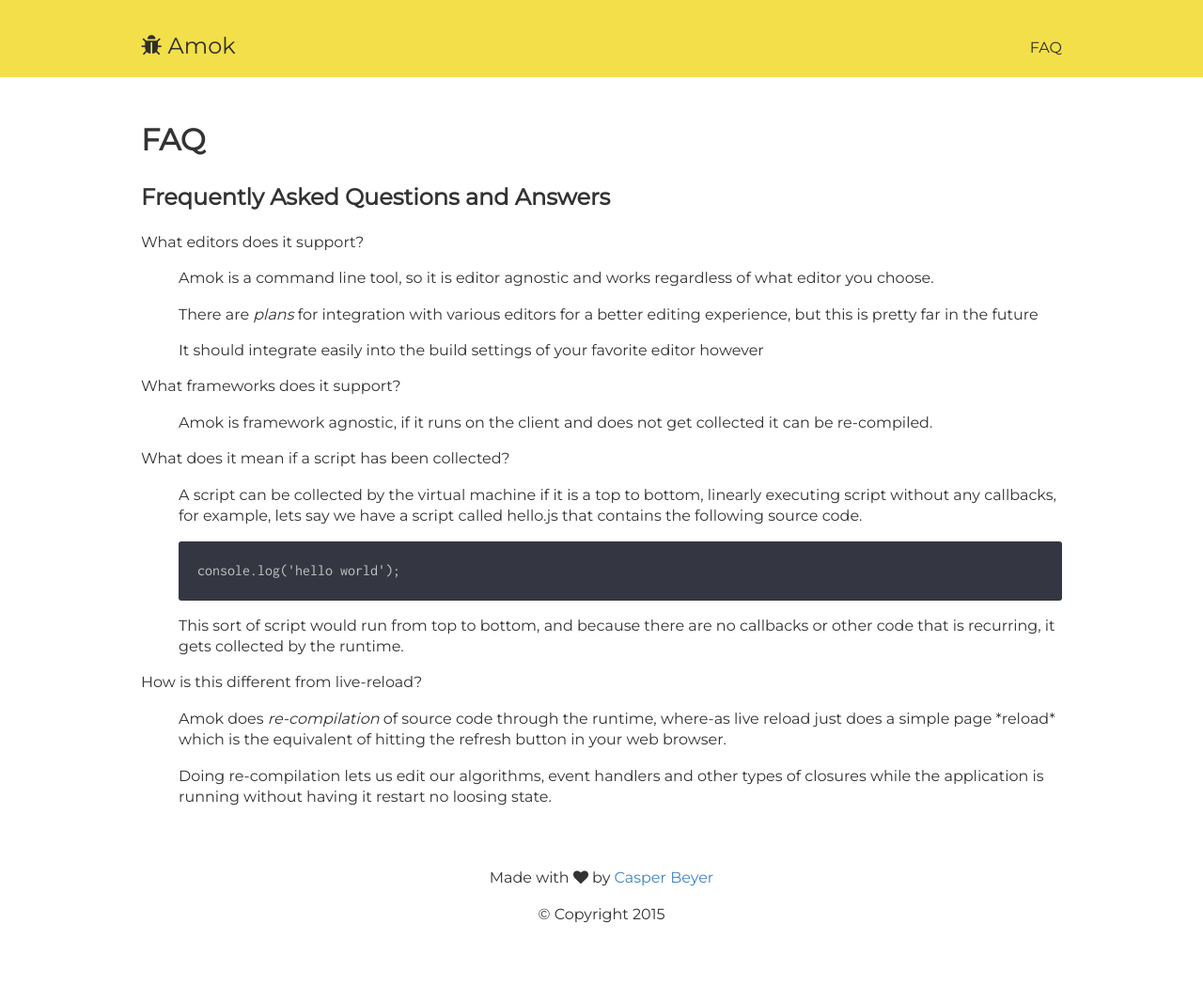
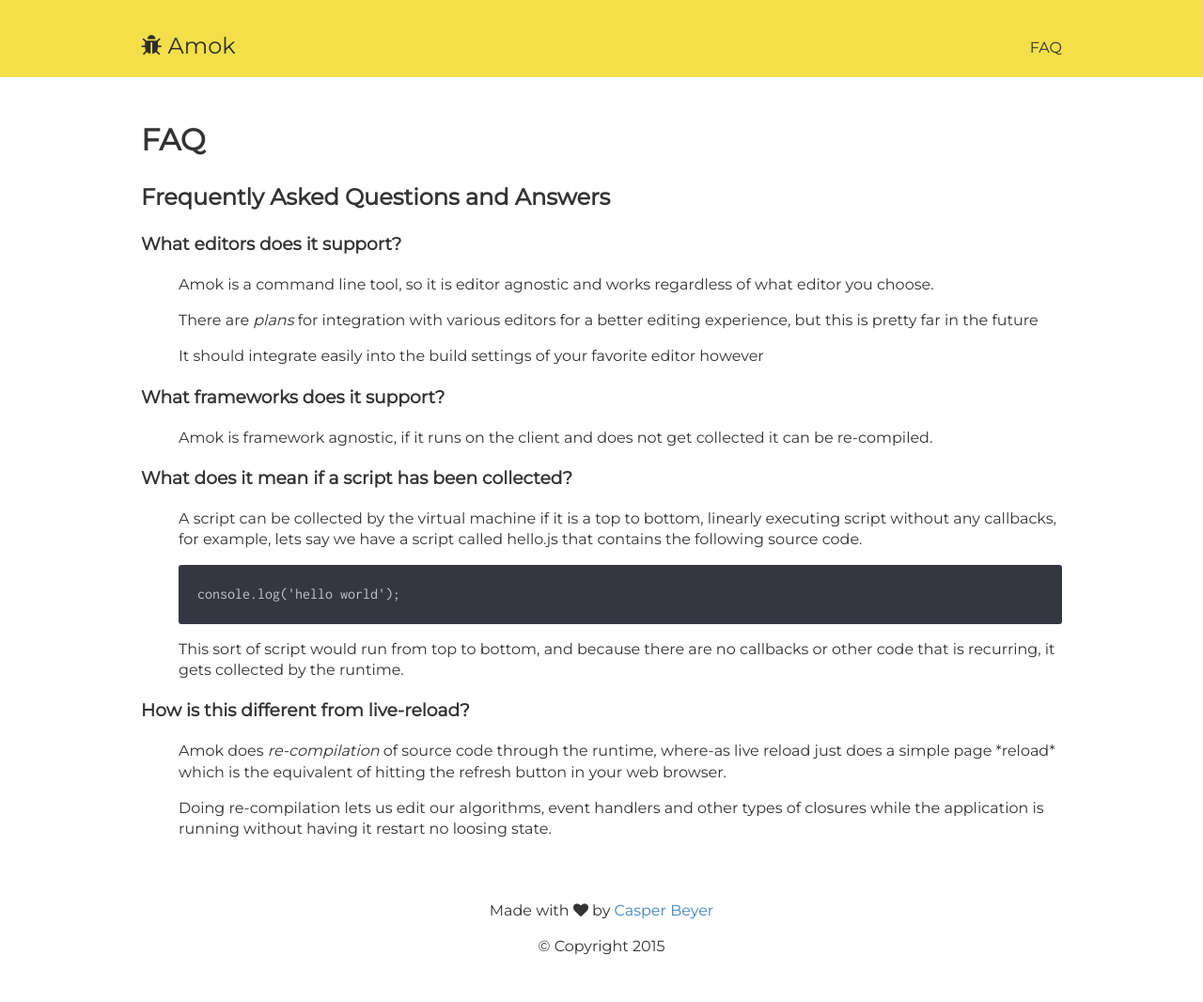
Before and after one commit to stereokai/amok, a Jekyll site: the page built from faq.html, in a window 1280 px wide. Shown: the whole page at 94% size. Built offline with Jekyll 4.4.1, drawn with Linux system fonts in a browser that asks for light colours; nearby versions of some CDN libraries; library files that are not in the unit come from our copies; comment, search, counter and statistics services are not loaded; before the commit the page ends 1032 px from its top, so only the background shows below that.

Commit message:
Add headings to FAQ questions

```diff
--- a/faq.html
+++ b/faq.html
@@ -8,7 +8,7 @@ layout: default
 
   <dl clas="faq" id="faq">
     <dt class="faq-question">
-      What editors does it support?
+      <h3>What editors does it support?</h3>
     </dt>
 
     <dd class="faq-answer">
@@ -23,7 +23,7 @@ layout: default
     </dd>
 
     <dt class="faq-question">
-      What frameworks does it support?
+      <h3>What frameworks does it support?</h3>
     </dt>
 
     <dd class="faq-answer">
@@ -33,7 +33,7 @@ layout: default
     </dd>
 
     <dt class="faq-question">
-      What does it mean if a script has been collected?
+      <h3>What does it mean if a script has been collected?</h3>
     </dt>
 
     <dd class="faq-answer">
@@ -51,7 +51,10 @@ layout: default
       </p>
     </dd>
 
-    <dt class="faq-question">How is this different from live-reload?</dt>
+    <dt class="faq-question">
+      <h3>How is this different from live-reload?</h3>
+    </dt>
+
     <dd class="faq-answer">
       <p>
       Amok does <em>re-compilation</em> of source code through the runtime, where-as live reload just does a simple page *reload* which is the equivalent of hitting the refresh button in your web browser.
```
